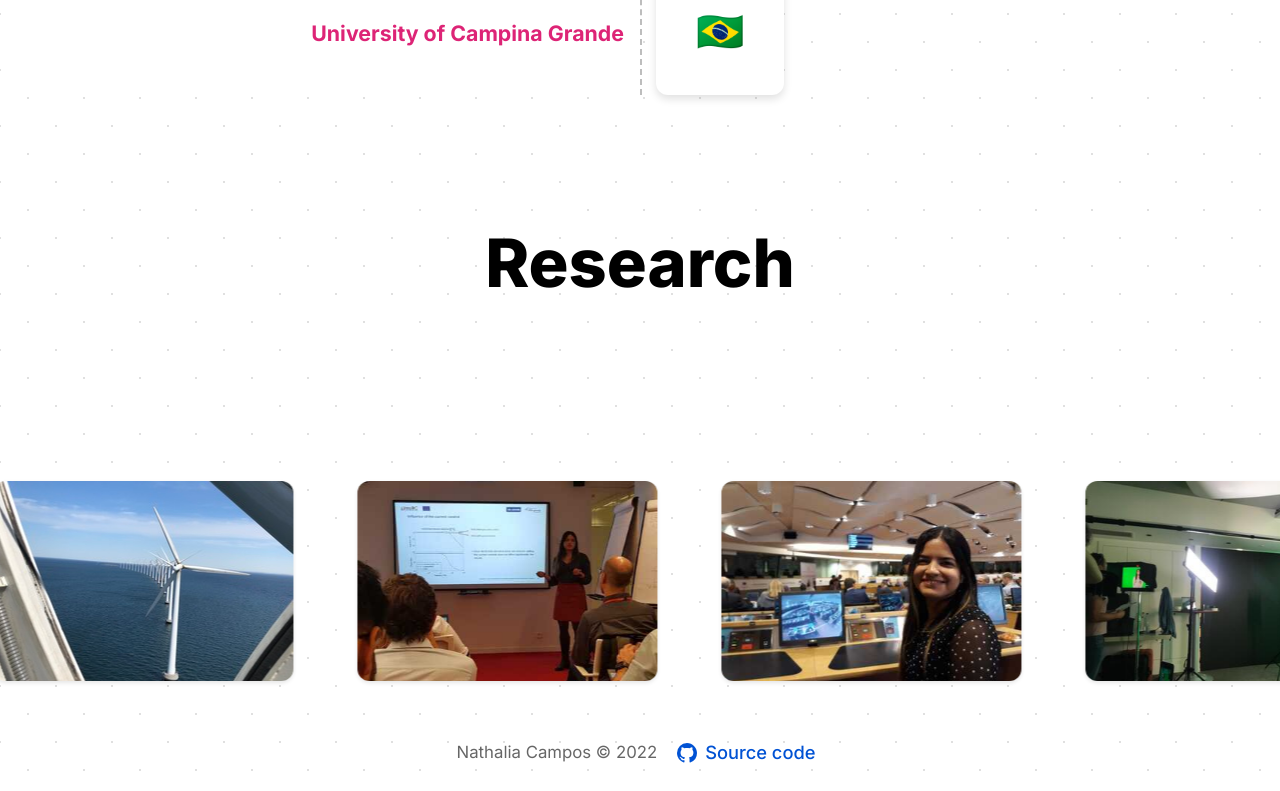
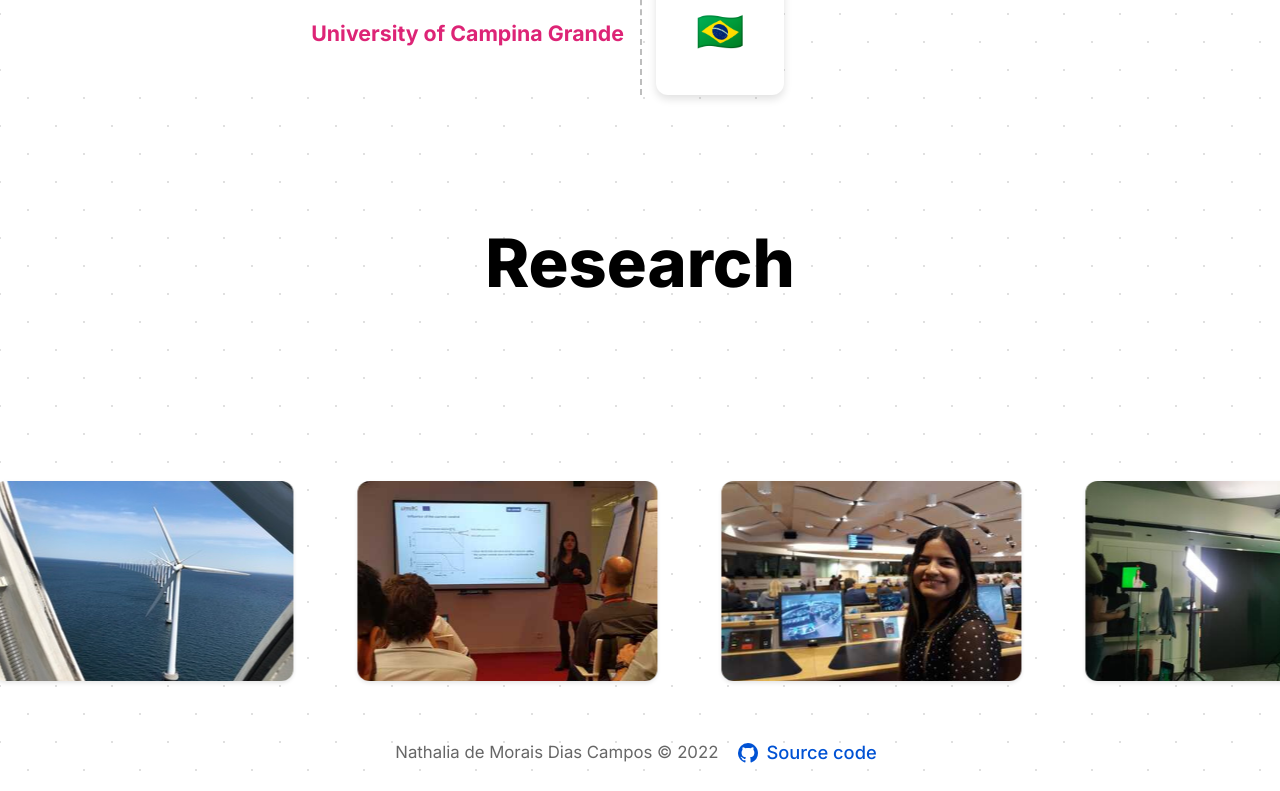
Before and after one commit to nathaliamdc/personal-website, a Next.js app: page / in a window 1280 px wide. Shown: the part 3122-3913 px from the top of the page. Built offline with nearby package versions, Linux system fonts and the light colour scheme.

Commit message:
Add full name to the footer

```diff
--- a/components/Footer.tsx
+++ b/components/Footer.tsx
@@ -16,7 +16,7 @@ const Footer = (props: FooterProps) => {
         flexWrap="wrap"
       >
         <Typography variant="body2">
-          Nathalia Campos © {new Date().getFullYear()}
+          Nathalia de Morais Dias Campos © {new Date().getFullYear()}
         </Typography>
         <Button
           startIcon={<VscGithubInverted />}
```
